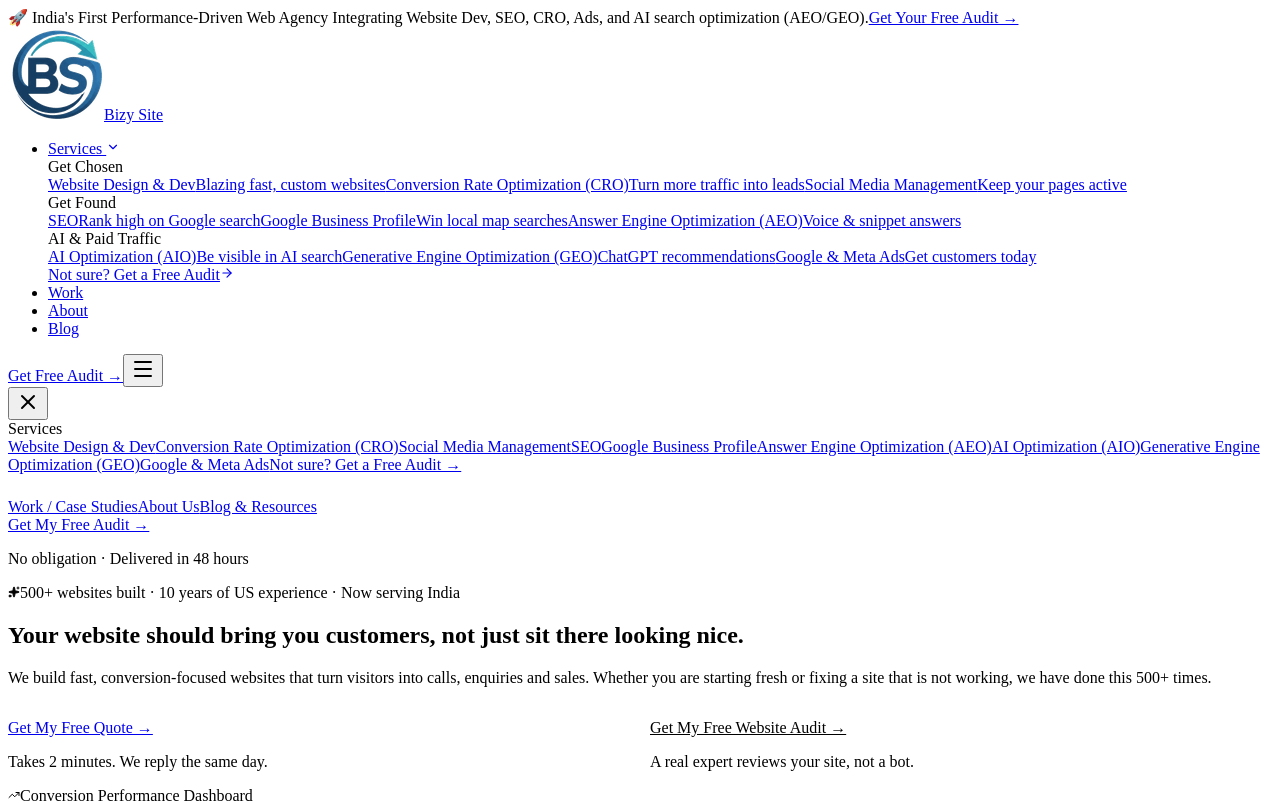
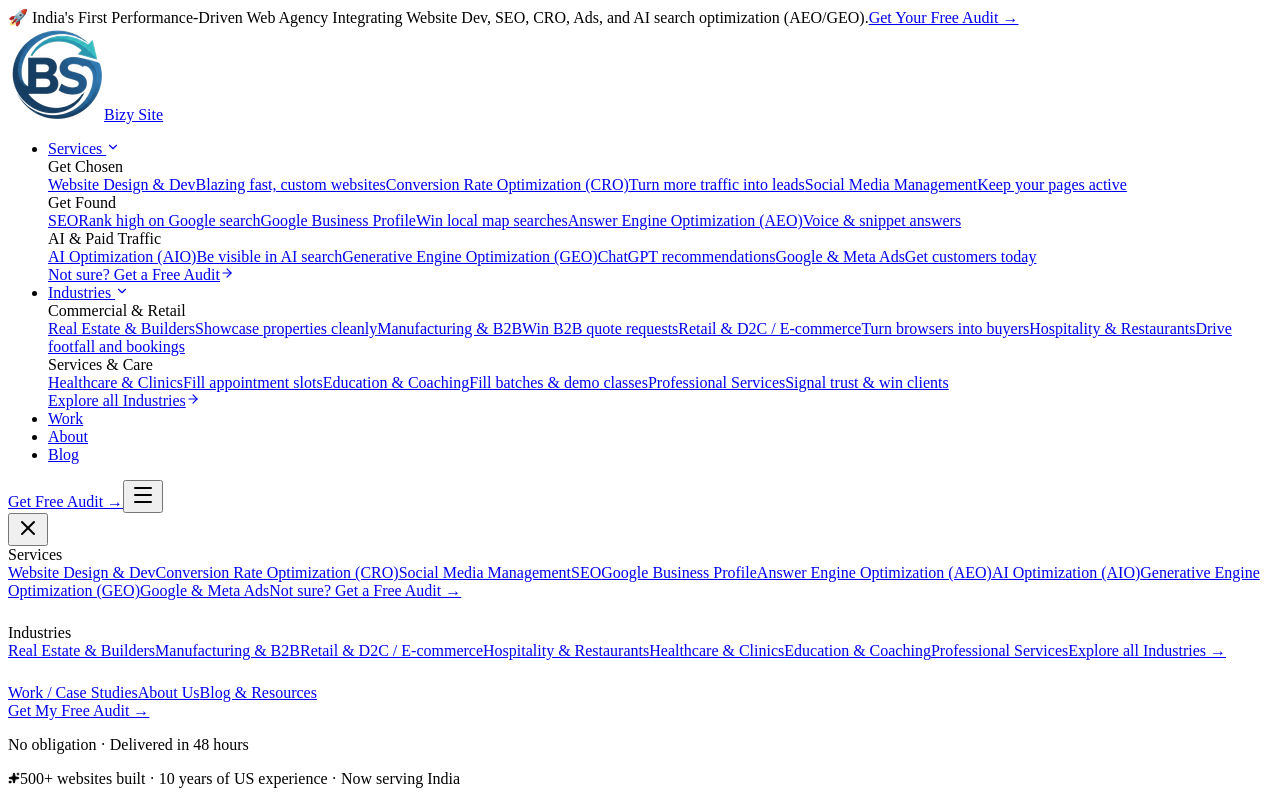
Before and after one commit to ramchandev/bizysite-india, a Next.js app: page / in a window 1280 px wide. Shown: the top 803 px of the page. Built offline with nearby package versions, Linux system fonts and the light colour scheme; no server answers.

Commit message:
indus-updates

```diff
--- a/src/app/globals.css
+++ b/src/app/globals.css
@@ -1341,7 +1341,7 @@
 
 .footer-links-grid {
   display: grid;
-  grid-template-columns: repeat(3, 1fr);
+  grid-template-columns: repeat(4, 1fr);
   gap: 40px;
 }
 
--- a/src/components/Footer.tsx
+++ b/src/components/Footer.tsx
@@ -2,45 +2,6 @@
 
 import Link from "next/link";
 import { MessageCircle } from "lucide-react";
-
-// Custom SVG Facebook Icon for reliability
-function FacebookIcon({ size = 18 }: { size?: number }) {
-  return (
-    <svg
-      viewBox="0 0 24 24"
-      width={size}
-      height={size}
-      stroke="currentColor"
-      strokeWidth="2"
-      fill="none"
-      strokeLinecap="round"
-      strokeLinejoin="round"
-      style={{ display: "inline-block", verticalAlign: "middle" }}
-    >
-      <path d="M18 2h-3a5 5 0 0 0-5 5v3H7v4h3v8h4v-8h3l1-4h-4V7a1 1 0 0 1 1-1h3z" />
-    </svg>
-  );
-}
-
-// Custom SVG X/Twitter Icon for accuracy
-function XIcon({ size = 18 }: { size?: number }) {
-  return (
-    <svg
-      viewBox="0 0 24 24"
-      width={size}
-      height={size}
-      stroke="currentColor"
-      strokeWidth="2"
-      fill="none"
-      strokeLinecap="round"
-      strokeLinejoin="round"
-      style={{ display: "inline-block", verticalAlign: "middle" }}
-    >
-      <path d="M4 4l11.733 16h4.267l-11.733 -16z" />
-      <path d="M4 20l6.768 -6.768m2.46 -2.46l6.772 -6.772" />
-    </svg>
-  );
-}
 
 // Custom SVG Instagram Icon for reliability
 function InstagramIcon({ size = 18 }: { size?: number }) {
@@ -59,27 +20,6 @@
       <rect x="2" y="2" width="20" height="20" rx="5" ry="5" />
       <path d="M16 11.37A4 4 0 1 1 12.63 8 4 4 0 0 1 16 11.37z" />
       <line x1="17.5" y1="6.5" x2="17.51" y2="6.5" />
-    </svg>
-  );
-}
-
-// Custom SVG LinkedIn Icon for reliability
-function LinkedinIcon({ size = 18 }: { size?: number }) {
-  return (
-    <svg
-      viewBox="0 0 24 24"
-      width={size}
-      height={size}
-      stroke="currentColor"
-      strokeWidth="2"
-      fill="none"
-      strokeLinecap="round"
-      strokeLinejoin="round"
-      style={{ display: "inline-block", verticalAlign: "middle" }}
-    >
-      <path d="M16 8a6 6 0 0 1 6 6v7h-4v-7a2 2 0 0 0-2-2 2 2 0 0 0-2 2v7h-4v-7a6 6 0 0 1 6-6z" />
-      <rect x="2" y="9" width="4" height="12" />
-      <circle cx="4" cy="4" r="2" />
     </svg>
   );
 }
@@ -131,6 +71,21 @@
               </ul>
             </div>
 
+            {/* Column 3: Industries */}
+            <div className="footer-col">
+              <span className="footer-col-title">Industries</span>
+              <ul className="footer-list">
+                <li><Link href="/industries/real-estate">Real Estate & Builders</Link></li>
+                <li><Link href="/industries/manufacturing">Manufacturing & B2B</Link></li>
+                <li><Link href="/industries/retail">Retail & E-commerce</Link></li>
+                <li><Link href="/industries/healthcare">Healthcare & Clinics</Link></li>
+                <li><Link href="/industries/education">Education & Coaching</Link></li>
+                <li><Link href="/industries/professional-services">Professional Services</Link></li>
+                <li><Link href="/industries/hospitality">Hospitality & Restaurants</Link></li>
+                <li><Link href="/industries">All Industries Index</Link></li>
+              </ul>
+            </div>
+
             {/* Column 3: Company */}
             <div className="footer-col">
               <span className="footer-col-title">Company</span>
@@ -174,17 +129,8 @@
           </div>
 
           <div className="social-links" style={{ display: "flex", gap: "16px", alignItems: "center" }}>
-            <a href="https://facebook.com/bizysite" target="_blank" rel="noopener noreferrer" className="social-link" style={{ color: "rgba(255,255,255,0.45)", transition: "color 0.2s" }}>
-              <FacebookIcon size={18} />
-            </a>
-            <a href="https://x.com/bizysite" target="_blank" rel="noopener noreferrer" className="social-link" style={{ color: "rgba(255,255,255,0.45)", transition: "color 0.2s" }}>
-              <XIcon size={18} />
-            </a>
             <a href="https://instagram.com/bizysite" target="_blank" rel="noopener noreferrer" className="social-link" style={{ color: "rgba(255,255,255,0.45)", transition: "color 0.2s" }}>
               <InstagramIcon size={18} />
-            </a>
-            <a href="https://linkedin.com/company/bizysite" target="_blank" rel="noopener noreferrer" className="social-link" style={{ color: "rgba(255,255,255,0.45)", transition: "color 0.2s" }}>
-              <LinkedinIcon size={18} />
             </a>
           </div>
         </div>
--- a/src/components/Header.tsx
+++ b/src/components/Header.tsx
@@ -122,6 +122,40 @@
               </div>
             </li>
 
+            <li
+              className="nav-link-item dropdown-trigger"
+              onMouseEnter={() => setIsIndustriesOpen(true)}
+              onMouseLeave={() => setIsIndustriesOpen(false)}
+            >
+              <Link href="/industries" className="nav-link-anchor">
+                Industries <ChevronDown size={14} className={`dropdown-icon ${isIndustriesOpen ? "open" : ""}`} />
+              </Link>
+
+              {/* Industries Mega Dropdown Menu */}
+              <div className={`industries-dropdown ${isIndustriesOpen ? "active" : ""}`}>
+                <div className="mega-grid-2">
+                  {industriesData.map((col) => (
+                    <div key={col.category} className="mega-col">
+                      <span className="mega-col-title">{col.category}</span>
+                      <div className="mega-list">
+                        {col.items.map((item) => (
+                          <Link key={item.href} href={item.href} className="mega-item">
+                            <span className="mega-item-title">{item.name}</span>
+                            <span className="mega-item-desc">{item.desc}</span>
+                          </Link>
+                        ))}
+                      </div>
+                    </div>
+                  ))}
+                </div>
+                <div className="mega-divider"></div>
+                <Link href="/industries" className="mega-help-link">
+                  <span>Explore all Industries</span>
+                  <ArrowRight size={14} />
+                </Link>
+              </div>
+            </li>
+
             <li className="nav-link-item">
               <Link href="/work">Work</Link>
             </li>
@@ -180,6 +214,29 @@
           </div>
 
           <div className="mobile-nav-section" style={{ marginTop: "24px" }}>
+            <span className="mobile-section-title">Industries</span>
+            <div className="mobile-services-grid">
+              {industriesData.flatMap(c => c.items).map((ind) => (
+                <Link
+                  key={ind.href}
+                  href={ind.href}
+                  className="mobile-nav-link sub-link"
+                  onClick={() => setIsMobileMenuOpen(false)}
+                >
+                  {ind.name}
+                </Link>
+              ))}
+              <Link
+                href="/industries"
+                className="mobile-nav-link sub-link highlight"
+                onClick={() => setIsMobileMenuOpen(false)}
+              >
+                Explore all Industries →
+              </Link>
+            </div>
+          </div>
+
+          <div className="mobile-nav-section" style={{ marginTop: "24px" }}>
             <Link href="/work" className="mobile-nav-link" onClick={() => setIsMobileMenuOpen(false)}>
               Work / Case Studies
             </Link>
```
Also changed, not shown: src/app/sitemap/page.tsx (+13 -0 lines), public/industry_professional.jpg, public/industry_retail.jpg.
